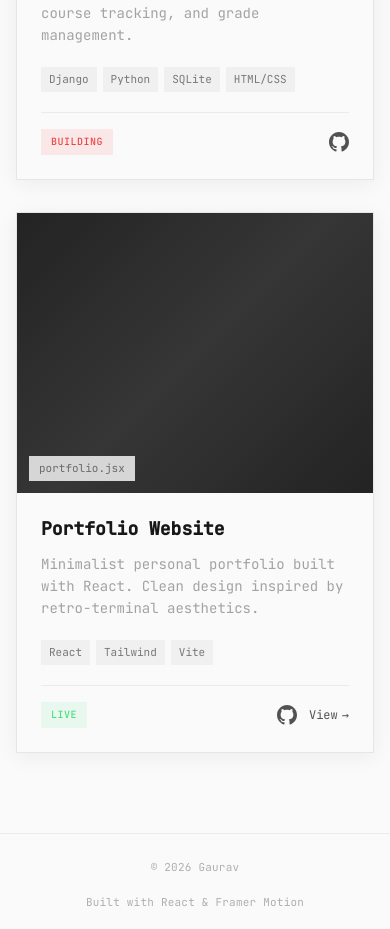
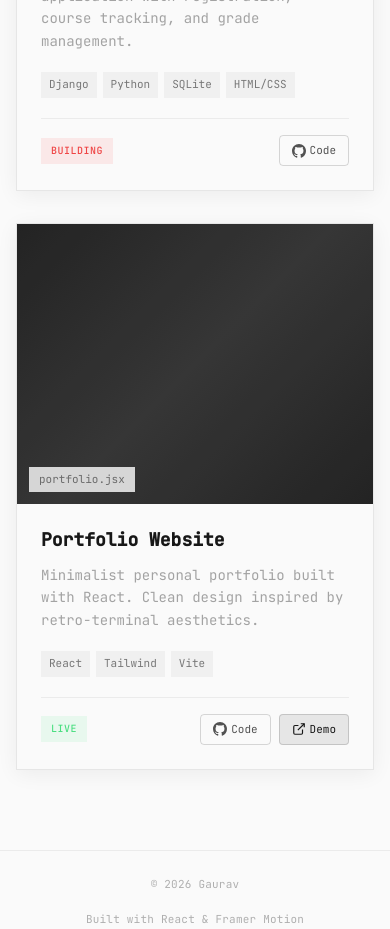
Before and after one commit to gohil-gaurav/Porfolio, a React (Vite) app: page /projects in a window 390 px wide. Shown: the part 1440-2369 px from the top of the page. Built offline with nearby package versions, Linux system fonts and the light colour scheme.

Commit message:
Make the site responsive and add buttons

```diff
--- a/src/components/Blog.tsx
+++ b/src/components/Blog.tsx
@@ -57,9 +57,9 @@ const Blog = (): JSX.Element => {
   return (
     <section
       id="blog"
+      className="py-20 md:py-24 lg:py-28"
       style={{
-        background: isDark ? '#0f0f0f' : '#f5f5f5',
-        padding: '100px 0'
+        background: isDark ? '#0f0f0f' : '#f5f5f5'
       }}
     >
       <div className="container">
@@ -126,9 +126,8 @@ const Blog = (): JSX.Element => {
 
         {/* Blog Cards Grid */}
         <div
+          className="grid grid-cols-1 md:grid-cols-2 lg:grid-cols-3"
           style={{
-            display: 'grid',
-            gridTemplateColumns: 'repeat(3, 1fr)',
             gap: '28px',
             marginBottom: '48px'
           }}
--- a/src/components/ProjectCard.tsx
+++ b/src/components/ProjectCard.tsx
@@ -34,10 +34,9 @@ const PROJECT_IMAGES: Record<number, string> = {
 };
 
 const ProjectCard = ({ project, index, isDark, monoFont }: ProjectCardProps): JSX.Element => {
-  const { id, filename, title, description, techStack, link, status } = project;
+  const { id, filename, title, description, techStack, githubUrl, liveUrl, status } = project;
 
   const statusConfig: StatusConfig = STATUS_CONFIG[status] || STATUS_CONFIG['coming-soon'];
-  const isClickable: boolean = status === 'live';
 
   const cardVariants: Variants = {
     hidden: { opacity: 0, y: 30 },
@@ -178,7 +177,7 @@ const ProjectCard = ({ project, index, isDark, monoFont }: ProjectCardProps): JS
           ))}
         </div>
 
-        {/* Footer: Status Badge & CTA */}
+        {/* Footer: Status Badge & Action Buttons */}
         <div
           style={{
             display: 'flex',
@@ -205,51 +204,69 @@ const ProjectCard = ({ project, index, isDark, monoFont }: ProjectCardProps): JS
             {statusConfig.label}
           </span>
 
-          {/* Action Links */}
-          <div style={{ display: 'flex', gap: '12px', alignItems: 'center' }}>
-            {/* GitHub Icon */}
+          {/* Action Buttons */}
+          <div style={{ display: 'flex', gap: '8px', alignItems: 'center' }}>
+            {/* View Code Button */}
             <motion.a
-              href={link}
+              href={githubUrl}
               target="_blank"
               rel="noopener noreferrer"
-              whileHover={{ scale: 1.1 }}
+              whileHover={{ scale: 1.05 }}
+              whileTap={{ scale: 0.95 }}
               style={{
-                display: 'flex',
+                fontFamily: monoFont,
+                fontSize: '11px',
+                padding: '6px 12px',
+                background: 'transparent',
+                color: 'var(--color-text-secondary)',
+                border: `1px solid ${isDark ? 'rgba(255,255,255,0.15)' : 'rgba(0,0,0,0.15)'}`,
+                borderRadius: '4px',
+                textDecoration: 'none',
+                display: 'inline-flex',
                 alignItems: 'center',
-                color: 'var(--color-text-secondary)',
-                transition: 'color 0.2s ease'
+                gap: '4px',
+                transition: 'all 0.2s ease',
+                cursor: 'pointer'
               }}
-              title="View on GitHub"
+              title="View Code on GitHub"
             >
-              <svg
-                width="20"
-                height="20"
-                viewBox="0 0 24 24"
-                fill="currentColor"
-              >
+              <svg width="14" height="14" viewBox="0 0 24 24" fill="currentColor">
                 <path d="M12 0c-6.626 0-12 5.373-12 12 0 5.302 3.438 9.8 8.207 11.387.599.111.793-.261.793-.577v-2.234c-3.338.726-4.033-1.416-4.033-1.416-.546-1.387-1.333-1.756-1.333-1.756-1.089-.745.083-.729.083-.729 1.205.084 1.839 1.237 1.839 1.237 1.07 1.834 2.807 1.304 3.492.997.107-.775.418-1.305.762-1.604-2.665-.305-5.467-1.334-5.467-5.931 0-1.311.469-2.381 1.236-3.221-.124-.303-.535-1.524.117-3.176 0 0 1.008-.322 3.301 1.23.957-.266 1.983-.399 3.003-.404 1.02.005 2.047.138 3.006.404 2.291-1.552 3.297-1.23 3.297-1.23.653 1.653.242 2.874.118 3.176.77.84 1.235 1.911 1.235 3.221 0 4.609-2.807 5.624-5.479 5.921.43.372.823 1.102.823 2.222v3.293c0 .319.192.694.801.576 4.765-1.589 8.199-6.086 8.199-11.386 0-6.627-5.373-12-12-12z"/>
               </svg>
+              Code
             </motion.a>
 
-            {/* View Link */}
-            {isClickable && (
+            {/* Live Demo Button (only if liveUrl exists) */}
+            {liveUrl && (
               <motion.a
-                href={link}
+                href={liveUrl}
                 target="_blank"
                 rel="noopener noreferrer"
-                whileHover={{ x: 3 }}
+                whileHover={{ scale: 1.05 }}
+                whileTap={{ scale: 0.95 }}
                 style={{
                   fontFamily: monoFont,
-                  fontSize: '12px',
-                  color: 'var(--color-text-secondary)',
+                  fontSize: '11px',
+                  padding: '6px 12px',
+                  background: isDark ? 'rgba(255,255,255,0.08)' : 'rgba(0,0,0,0.08)',
+                  color: 'var(--color-text)',
+                  border: `1px solid ${isDark ? 'rgba(255,255,255,0.15)' : 'rgba(0,0,0,0.15)'}`,
+                  borderRadius: '4px',
                   textDecoration: 'none',
-                  display: 'flex',
+                  display: 'inline-flex',
                   alignItems: 'center',
                   gap: '4px',
-                  transition: 'color 0.2s ease'
+                  transition: 'all 0.2s ease',
+                  cursor: 'pointer'
                 }}
+                title="View Live Demo"
               >
-                View <span>→</span>
+                <svg width="14" height="14" viewBox="0 0 24 24" fill="none" stroke="currentColor" strokeWidth="2">
+                  <path d="M18 13v6a2 2 0 0 1-2 2H5a2 2 0 0 1-2-2V8a2 2 0 0 1 2-2h6"/>
+                  <polyline points="15 3 21 3 21 9"/>
+                  <line x1="10" y1="14" x2="21" y2="3"/>
+                </svg>
+                Demo
               </motion.a>
             )}
           </div>
--- a/src/data/projects.ts
+++ b/src/data/projects.ts
@@ -11,7 +11,8 @@ export interface Project {
   title: string;
   description: string;
   techStack: string[];
-  link: string;
+  githubUrl: string;
+  liveUrl?: string;
   status: ProjectStatus;
   image: string | null;
 }
@@ -23,7 +24,8 @@ export const projects: Project[] = [
     title: 'Data Analysis Dashboard',
     description: 'Interactive dashboard for visualizing and analyzing datasets with data cleaning, statistical analysis, and beautiful charts.',
     techStack: ['Python', 'Pandas', 'Matplotlib', 'Seaborn'],
-    link: '#',
+    githubUrl: 'https://github.com/yourusername/data-dashboard',
+    liveUrl: undefined,
     status: 'coming-soon',
     image: null
   },
@@ -33,7 +35,8 @@ export const projects: Project[] = [
     title: 'Student Management System',
     description: 'Full-featured student management application with registration, course tracking, and grade management.',
     techStack: ['Django', 'Python', 'SQLite', 'HTML/CSS'],
-    link: '#',
+    githubUrl: 'https://github.com/yourusername/student-system',
+    liveUrl: undefined,
     status: 'building',
     image: null
   },
@@ -43,7 +46,8 @@ export const projects: Project[] = [
     title: 'Portfolio Website',
     description: 'Minimalist personal portfolio built with React. Clean design inspired by retro-terminal aesthetics.',
     techStack: ['React', 'Tailwind', 'Vite'],
-    link: 'https://github.com/yourusername/portfolio',
+    githubUrl: 'https://github.com/gohil-gaurav/student-performance-predictor',
+    liveUrl: 'https://student-performance-predictor01.streamlit.app/',
     status: 'live',
     image: null
   }
```
